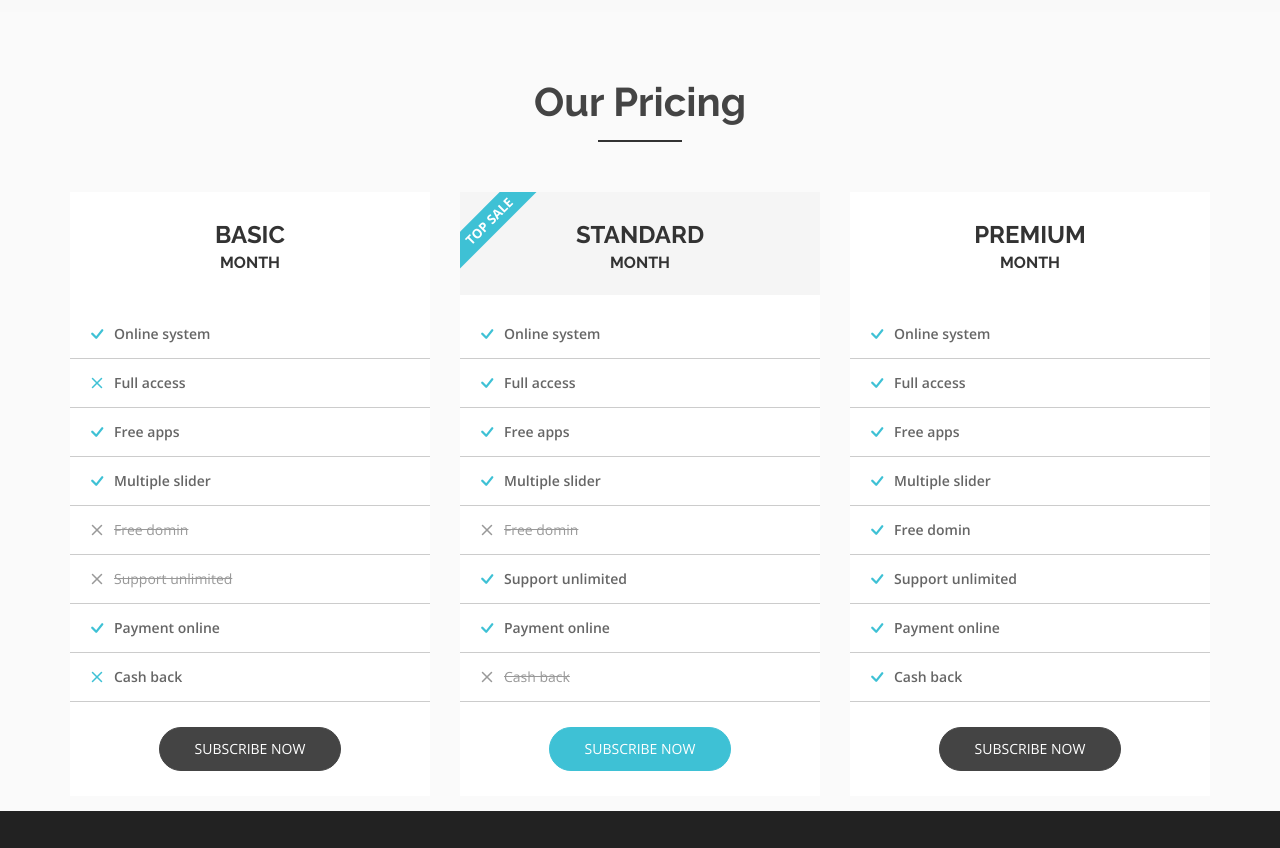
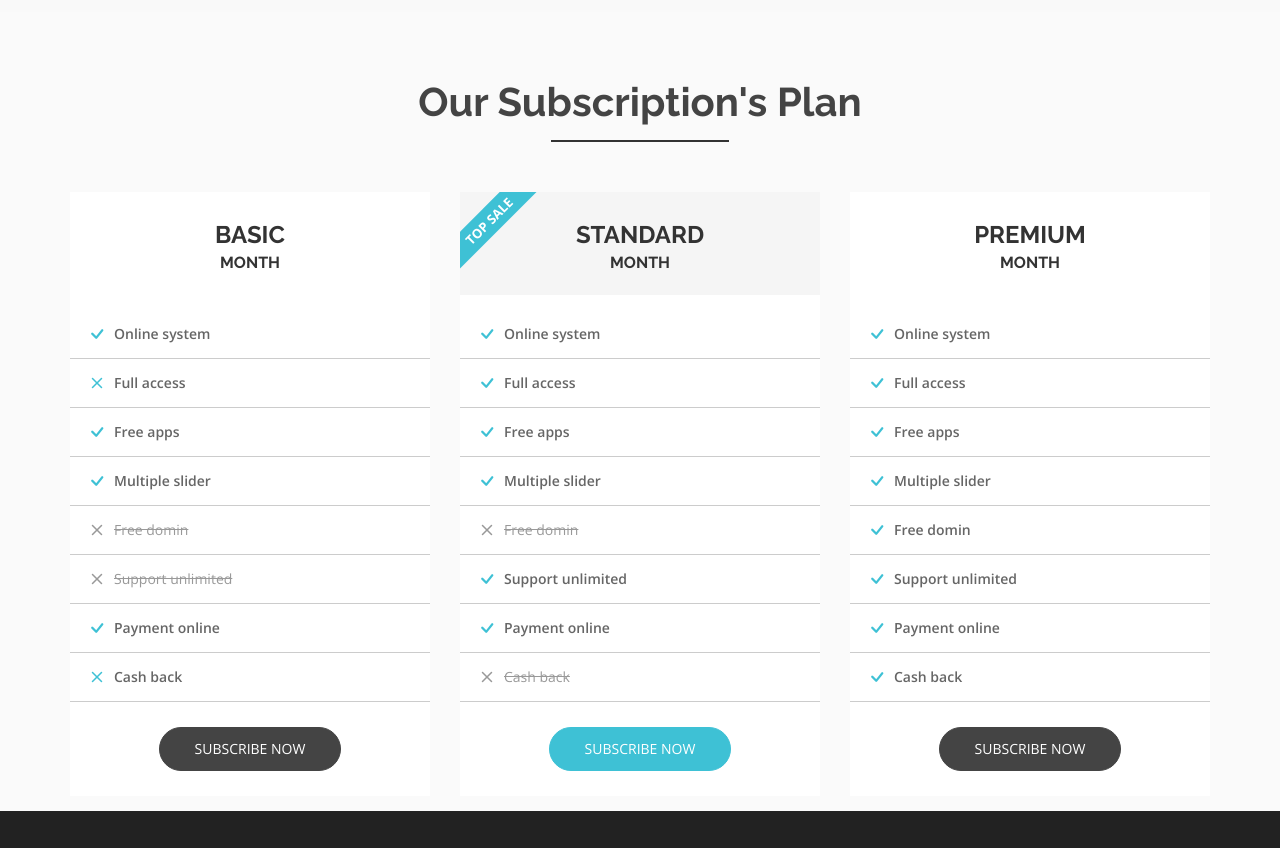
Before and after one commit to akashupraity/flowhite_static, a plain HTML site: page services.html in a window 1280 px wide. Shown: the part 1435-2283 px from the top of the page. Drawn offline with nearby package versions, Linux system fonts and the light colour scheme.

Commit message:
pricing update

```diff
--- a/services.html
+++ b/services.html
@@ -270,7 +270,7 @@
         <div class="row">
           <div class="col-md-12 col-sm-12 col-xs-12">
             <div class="section-headline text-center">
-              <h2> Our Pricing </h2>
+              <h2> Our Subscription's Plan</h2>
             </div>
           </div>
         </div>
```
